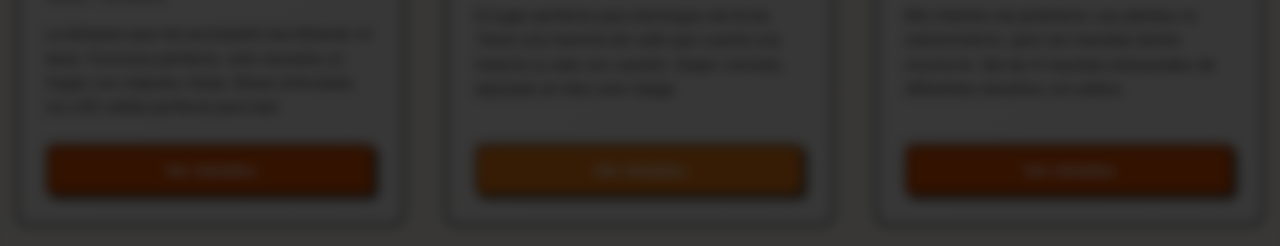
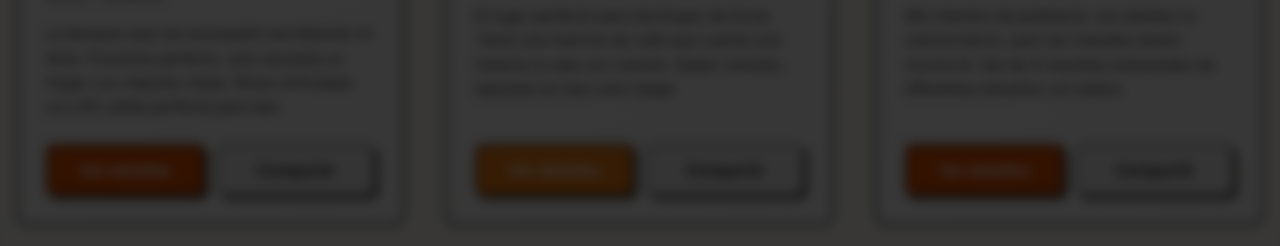
Before and after one commit to pablitxn/garage-sale, a React (Vite) app: page / in a window 1280 px wide. Both pictures are taken after a click on the element 210 px from the left and 1105 px from the top of the page. Shown: the part 1203-1449 px from the top of the page. Built offline with nearby package versions, Linux system fonts and the light colour scheme.

Commit message:
Add share buttons with native and WhatsApp fallback

```diff
--- a/src/components/ProductCard.css
+++ b/src/components/ProductCard.css
@@ -148,6 +148,12 @@
     line-height: 1.6;
 }
 
+.card-actions {
+    display: grid;
+    grid-template-columns: 1fr 1fr;
+    gap: 0.75rem;
+}
+
 .action-btn {
     width: 100%;
     padding: 0.9rem;
@@ -199,6 +205,30 @@
     color: var(--color-text-muted);
     cursor: not-allowed;
     box-shadow: none;
+}
+
+.share-btn {
+    width: 100%;
+    padding: 0.9rem;
+    font-weight: 700;
+    font-size: 1rem;
+    border: 2px dashed var(--color-border);
+    border-radius: 8px;
+    background: var(--color-bg-secondary);
+    color: var(--color-text);
+    transition: all 0.25s cubic-bezier(0.4, 0, 0.2, 1);
+    box-shadow: 3px 3px 0 var(--shadow-color-strong);
+}
+
+.share-btn:hover {
+    transform: translate(-3px, -3px);
+    box-shadow: 6px 6px 0 var(--shadow-color-strong);
+    background: var(--color-card-bg);
+}
+
+.share-btn:active {
+    transform: translate(0, 0);
+    box-shadow: 1px 1px 0 var(--shadow-color-strong);
 }
 
 @media (max-width: 768px) {
--- a/src/components/ProductCard.jsx
+++ b/src/components/ProductCard.jsx
@@ -1,5 +1,6 @@
 import React from 'react';
 import './ProductCard.css';
+import { shareProduct } from '../utils/shareProduct';
 
 const ProductCard = ({ product, onClick }) => {
     const isSold = product.status === 'sold';
@@ -13,8 +14,17 @@ const ProductCard = ({ product, onClick }) => {
         return 'Ver detalles';
     };
 
+    const handleShareClick = async (event) => {
+        event.stopPropagation();
+        await shareProduct(product);
+    };
+
     return (
-        <div className={`product-card ${product.status}`} onClick={onClick}>
+        <div
+            id={`producto-${product.id}`}
+            className={`product-card ${product.status}`}
+            onClick={onClick}
+        >
             <div className="product-image-container">
                 <img
                     src={mainImage}
@@ -47,12 +57,22 @@ const ProductCard = ({ product, onClick }) => {
                 )}
                 <p className="product-description">{product.description}</p>
 
+                <div className="card-actions">
                     <button
                         className={`action-btn ${product.status}`}
                         disabled={isSold}
                     >
                         {getButtonText()}
                     </button>
+                    <button
+                        type="button"
+                        className="share-btn"
+                        onClick={handleShareClick}
+                        aria-label={`Compartir ${product.name}`}
+                    >
+                        Compartir
+                    </button>
+                </div>
             </div>
         </div>
     );
--- a/src/components/ProductDetail.css
+++ b/src/components/ProductDetail.css
@@ -270,6 +270,12 @@
     color: var(--color-text);
 }
 
+.modal-actions {
+    display: grid;
+    grid-template-columns: 1fr 1fr;
+    gap: 0.75rem;
+}
+
 .modal-action-btn {
     width: 100%;
     padding: 1rem;
@@ -305,6 +311,31 @@
     color: var(--color-text-muted);
     cursor: not-allowed;
     box-shadow: none;
+}
+
+.modal-share-btn {
+    width: 100%;
+    padding: 1rem;
+    font-weight: 800;
+    font-size: 1.05rem;
+    border: 2px dashed var(--color-border);
+    border-radius: 10px;
+    background: var(--color-bg-secondary);
+    color: var(--color-text);
+    cursor: pointer;
+    transition: transform 0.16s ease, box-shadow 0.16s ease, background 0.16s ease;
+    box-shadow: 3px 3px 0 var(--shadow-color-strong);
+}
+
+.modal-share-btn:hover {
+    transform: translate(-2px, -2px);
+    box-shadow: 5px 5px 0 var(--shadow-color-strong);
+    background: var(--color-card-bg);
+}
+
+.modal-share-btn:active {
+    transform: translate(0, 0);
+    box-shadow: 0 0 0 var(--shadow-color-strong);
 }
 
 @media (max-width: 768px) {
@@ -392,6 +423,10 @@
         box-shadow: 2px 2px 0 var(--shadow-color-strong);
     }
 
+    .modal-actions {
+        grid-template-columns: 1fr;
+    }
+
     .gallery-btn {
         width: 42px;
         height: 42px;
--- a/src/components/ProductDetail.jsx
+++ b/src/components/ProductDetail.jsx
@@ -1,5 +1,6 @@
 import React, { useState, useEffect } from 'react';
 import { WHATSAPP_NUMBER } from '../constants';
+import { shareProduct } from '../utils/shareProduct';
 import './ProductDetail.css';
 
 const ProductDetail = ({ product, onClose }) => {
@@ -36,6 +37,10 @@ const ProductDetail = ({ product, onClose }) => {
         const message = `Hola! Vi ${product.name} en tu venta de garage. ¿Sigue disponible? Me interesa 🙌`;
         const encodedMessage = encodeURIComponent(message);
         window.open(`https://wa.me/${WHATSAPP_NUMBER}?text=${encodedMessage}`, '_blank');
+    };
+
+    const handleShareClick = async () => {
+        await shareProduct(product);
     };
 
     const handleBackdropClick = (e) => {
@@ -166,6 +171,7 @@ const ProductDetail = ({ product, onClose }) => {
                             </div>
                         </div>
 
+                        <div className="modal-actions">
                             <button
                                 className={`modal-action-btn ${product.status}`}
                                 onClick={handleWhatsAppClick}
@@ -173,6 +179,15 @@ const ProductDetail = ({ product, onClose }) => {
                             >
                                 {isSold ? 'Ya encontró hogar 🏠' : '¡Me interesa! Contactar por WhatsApp'}
                             </button>
+                            <button
+                                type="button"
+                                className="modal-share-btn"
+                                onClick={handleShareClick}
+                                aria-label={`Compartir ${product.name}`}
+                            >
+                                Compartir
+                            </button>
+                        </div>
                     </div>
                 </div>
             </div>
--- /dev/null
+++ b/src/utils/shareProduct.js
@@ -0,0 +1,34 @@
+export const buildSharePayload = (product) => {
+    const priceLabel = product.price === 0 ? 'gratis' : `€${product.price}`;
+    const baseUrl = `${window.location.origin}${window.location.pathname}`;
+    const anchor = `#producto-${product.id}`;
+    const url = `${baseUrl}${anchor}`;
+
+    const text = `Mirá "${product.name}" (${priceLabel}) de mi venta de garage.`;
+
+    return {
+        title: product.name,
+        text,
+        url,
+        fallbackText: `${text} ${url}`
+    };
+};
+
+export const shareProduct = async (product) => {
+    const { title, text, url, fallbackText } = buildSharePayload(product);
+
+    if (navigator.share) {
+        try {
+            await navigator.share({ title, text, url });
+            return true;
+        } catch (error) {
+            if (error?.name === 'AbortError') {
+                return false;
+            }
+        }
+    }
+
+    const whatsappUrl = `https://wa.me/?text=${encodeURIComponent(fallbackText)}`;
+    window.open(whatsappUrl, '_blank', 'noopener,noreferrer');
+    return false;
+};
```
Lines whose indentation alone changed are shown as unchanged.
